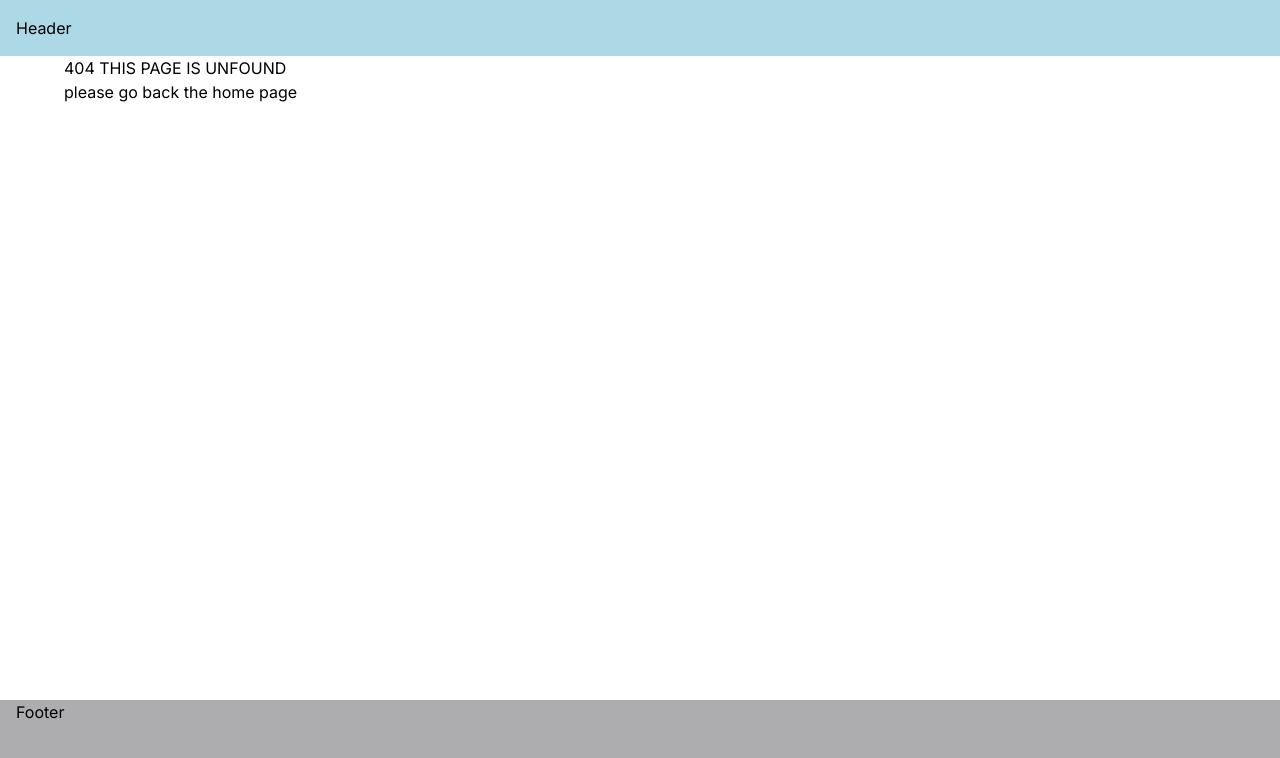
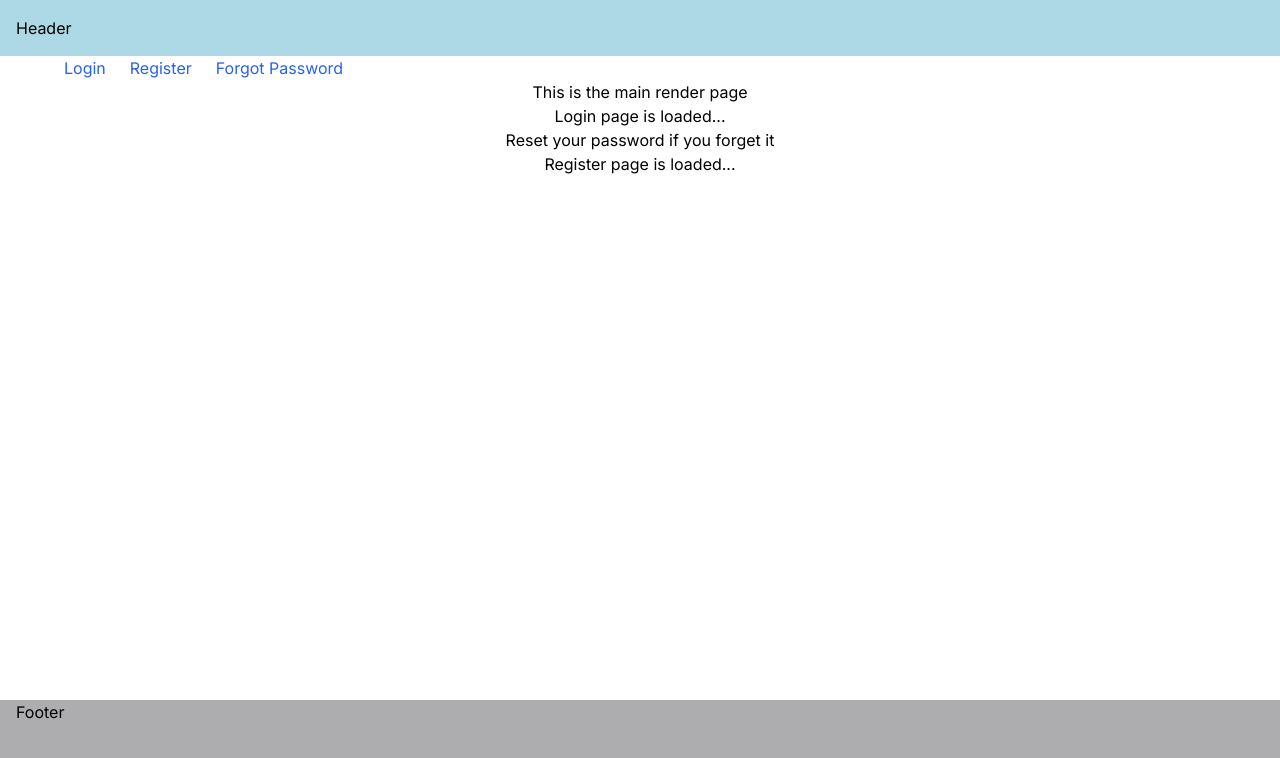
Before and after one commit to tchasinga/mastering-next, a Next.js app: page /mainrender in a window 1280 px wide. Before the commit this address had no page. Shown: the top 758 px of the page. Built offline with nearby package versions, Linux system fonts and the light colour scheme.

Commit message:
new commit is

```diff
--- /dev/null
+++ b/src/app/(auth)/mainrender/page.tsx
@@ -0,0 +1,15 @@
+import React from 'react'
+import Login from '../login/page'
+import ForgetPassword from '../forget-password/page'
+import Register from '../register/page'
+
+export default function page() {
+  return (
+    <div className='flex-col flex justify-center items-center'>
+      <h1>This is the main render page</h1>
+      <Login/>
+      <ForgetPassword />
+      <Register />
+    </div>
+  )
+}
--- a/src/app/page.tsx
+++ b/src/app/page.tsx
@@ -7,6 +7,8 @@ export default function Home() {
 
       <div className="flex gap-3 ">
         <Link href='./photo-feed'>Photo feed</Link>
+        <Link href='./blog'>Blogs</Link>
+        <Link href='./mainrender'>My function</Link>
       </div>
     </main>
   )
```
Also changed, not shown: package.json (+12 -12 lines), 1 other file (tests, documents, lock files or other folders).
